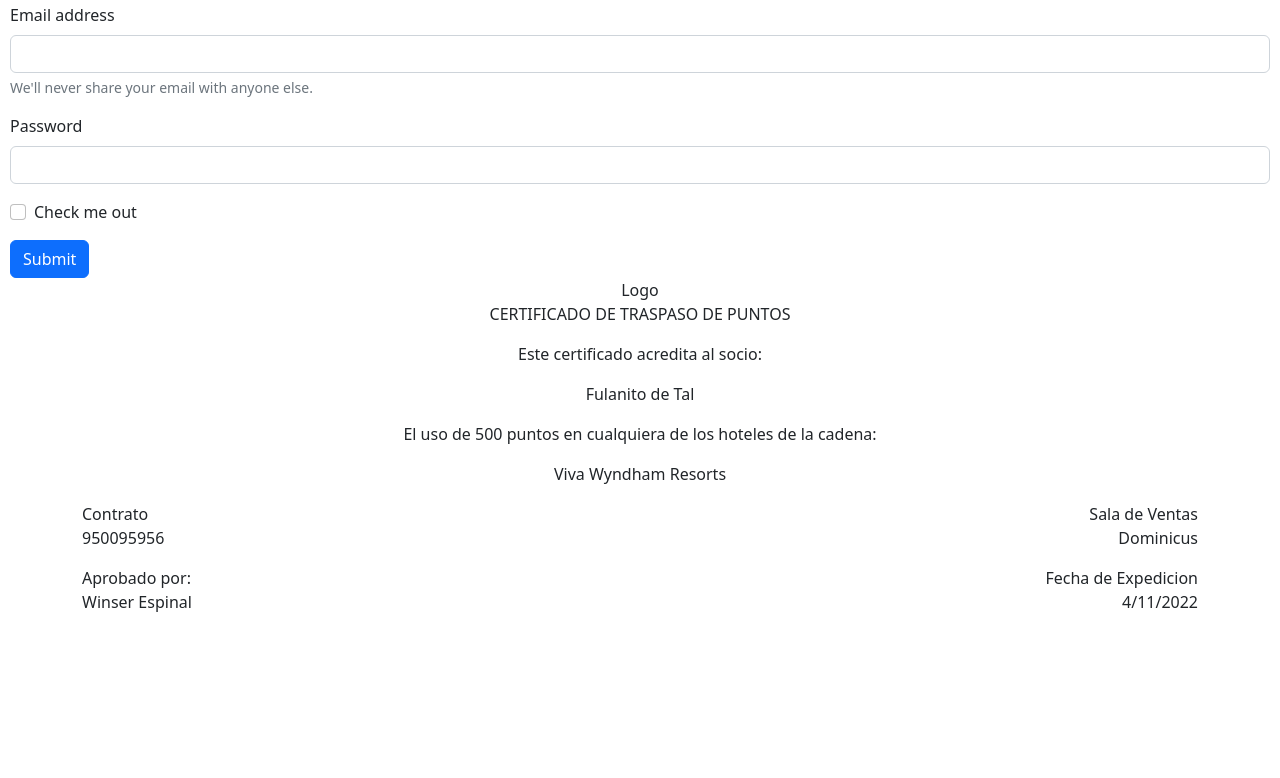
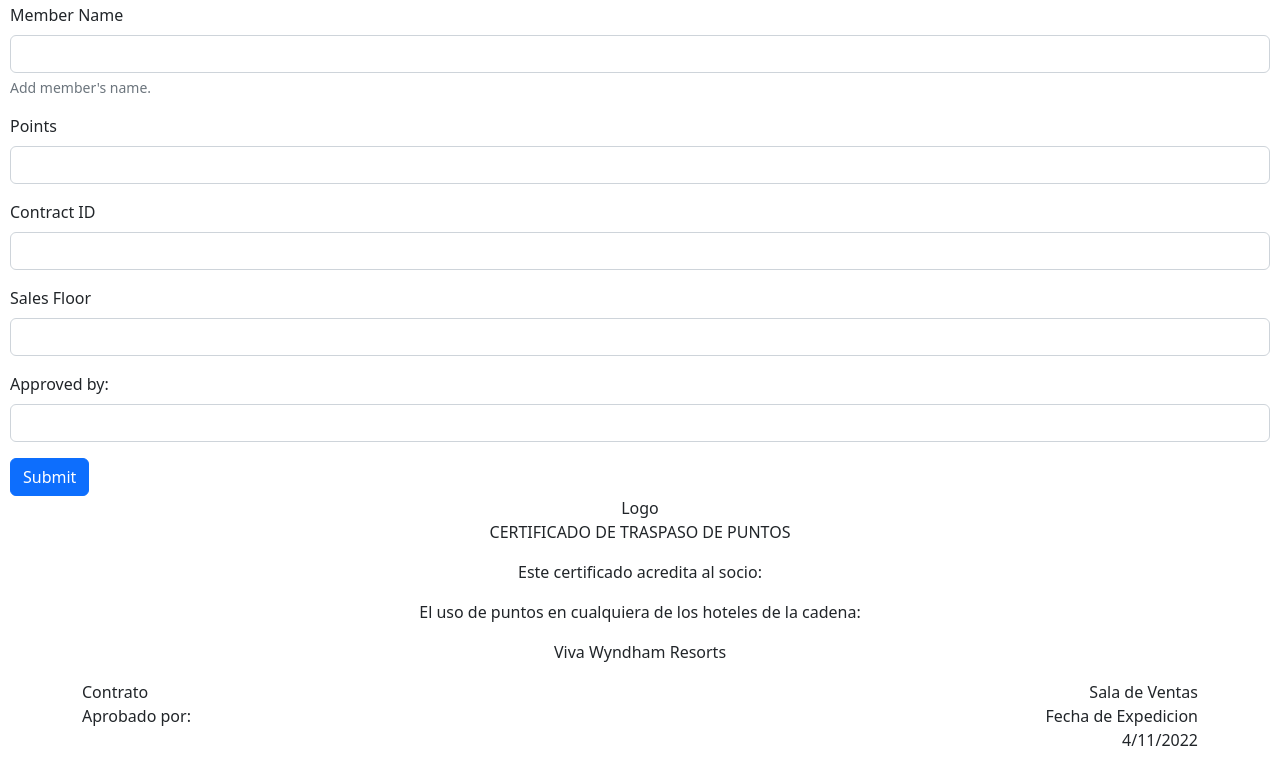
Before and after one commit to WinserEX/CustomPDFGenerator, a plain HTML site: page index.html in a window 1280 px wide. Shown: the part 63-841 px from the top of the page. Before the commit the page ends 800 px from the top, so only its background shows below. Drawn offline with nearby package versions, Linux system fonts and the light colour scheme.

Commit message:
User input ready

```diff
--- a/index.html
+++ b/index.html
@@ -12,17 +12,30 @@
     <!-- Add data -->
     <form id="form">
         <div class="mb-3">
-          <label for="exampleInputEmail1" class="form-label">Email address</label>
-          <input type="email" class="form-control" id="exampleInputEmail1" aria-describedby="emailHelp">
-          <div id="emailHelp" class="form-text">We'll never share your email with anyone else.</div>
+          <label for="exampleInputEmail1" class="form-label">Member Name</label>
+          <!-- memberQuery -->
+          <input type="text" class="form-control" id="inputMember" aria-describedby="memberHelp" name="memberQuery">
+          <div id="memberHelp" class="form-text">Add member's name.</div>
         </div>
         <div class="mb-3">
-          <label for="exampleInputPassword1" class="form-label">Password</label>
-          <input type="password" class="form-control" id="exampleInputPassword1">
+          <!-- pointsQuery -->
+          <label for="pointsInput" class="form-label">Points</label>
+          <input type="number" class="form-control" id="pointsInput" name="pointsQuery">
         </div>
-        <div class="mb-3 form-check">
-          <input type="checkbox" class="form-check-input" id="exampleCheck1">
-          <label class="form-check-label" for="exampleCheck1">Check me out</label>
+        <div class="mb-3">
+          <!-- contractidQuery -->
+          <label for="pointsInput" class="form-label">Contract ID</label>
+          <input type="number" class="form-control" id="contractInput" name="contractidQuery">
+        </div>
+        <div class="mb-3">
+          <label for="exampleInputEmail1" class="form-label">Sales Floor</label>
+          <!-- salesfloorQuery -->
+          <input type="text" class="form-control" id="inputMember" aria-describedby="memberHelp" name="salesfloorQuery">
+        </div>
+        <div class="mb-3">
+          <label for="exampleInputEmail1" class="form-label">Approved by:</label>
+          <!-- approvedbyQuery -->
+          <input type="text" class="form-control" id="inputMember" aria-describedby="memberHelp" name="approvedbyQuery">
         </div>
         <button type="submit" class="btn btn-primary">Submit</button>
       </form>
@@ -46,7 +59,7 @@
           <div class="row text-center">
             <div class="col-12">
               <p>
-                <!--Member-->
+                <!--Points-->
                 El uso de <span id="points"></span> puntos en cualquiera de los hoteles de la cadena:
               </p>
             </div>
@@ -59,7 +72,9 @@
             <div class="col-6 text-end">Sala de Ventas</div>
           </div>
           <div class="row">
+            <!--Contract ID-->
             <div class="col-6 text-start" id="contractID"></div>
+            <!--Sales Floor-->
             <div class="col-6 text-end" id="salesFloor"></div>
           </div>
           <div class="row">
@@ -67,7 +82,9 @@
             <div class="col-6 text-end">Fecha de Expedicion</div>
           </div>
           <div class="row">
+            <!--Approved By-->
             <div class="col-6 text-start" id="approvedBy"></div>
+            <!--Date-->
             <div class="col-6 text-end" id="date"></div>
           </div>
         </div>
--- a/script.js
+++ b/script.js
@@ -1,33 +1,39 @@
-console.log('Certificates');
+let form = document.querySelector('#form');
 
+form.addEventListener('submit', (e) => {
+    e.preventDefault();
     //Member
     let member = document.querySelector('#member');
     let p1 = document.createElement('P');
-p1.innerHTML = "Fulanito de Tal";
+    p1.innerHTML = form.elements.memberQuery.value;
     member.append(p1);
 
     //Points
     let points = document.querySelector('#points');
-points.innerHTML = "500";
+    points.innerHTML = form.elements.pointsQuery.value;
 
     //Contract ID
     let contractID = document.querySelector('#contractID');
     let p3 = document.createElement('P');
-p3.innerHTML = 950095956;
+    p3.innerHTML = form.elements.contractidQuery.value;
     contractID.append(p3);
-
 
     //Sales Floor
     let salesFloor = document.querySelector('#salesFloor');
     let p4 = document.createElement('P');
-p4.innerHTML = "Dominicus";
+    p4.innerHTML = form.elements.approvedbyQuery.value;
     salesFloor.append(p4);
 
     //Approved by
     let approvedBy = document.querySelector('#approvedBy')
     let p5 = document.createElement('P');
-p5.innerHTML = "Winser Espinal";
+    p5.innerHTML = form.elements.salesfloorQuery.value;
     approvedBy.append(p5);
+
+})
+
+
+
 
 //Date
 let date = document.querySelector('#date')
```
Lines whose indentation alone changed are shown as unchanged.
